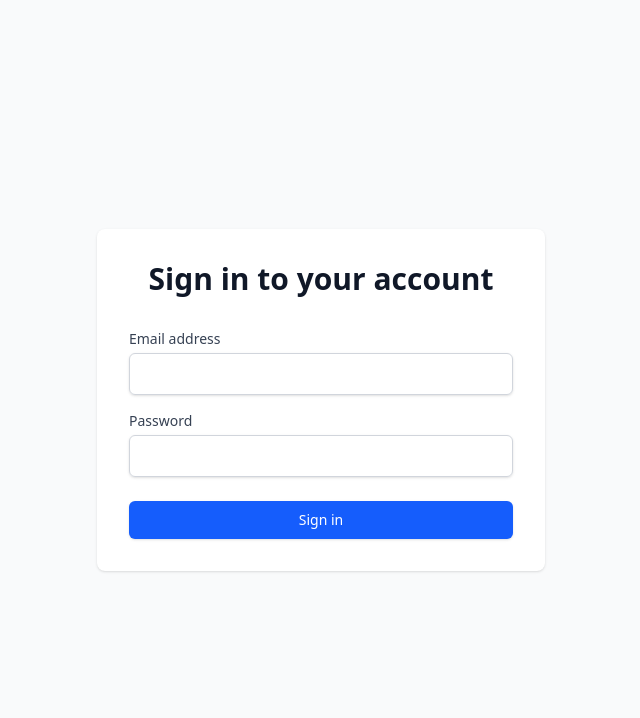
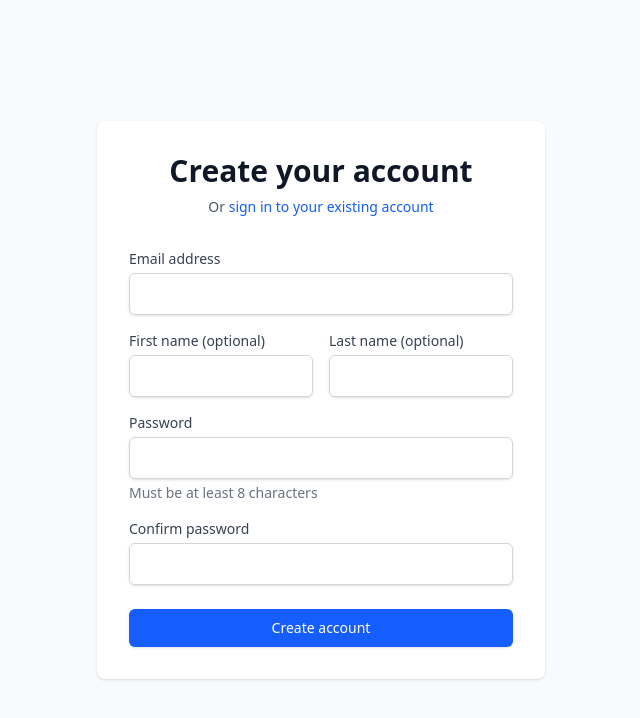
Before and after one commit to jaybrower/budget, a React (Vite) app in the folder ui/: page /register in a window 1280 px wide. Before the commit this address led to /login. Shown: the top 718 px of the page, without its empty margins (319-959 px from the left). Built offline with nearby package versions, Linux system fonts and the light colour scheme.

Commit message:
Adds registration page and table to whitelist email addresses

```diff
--- a/ui/src/App.tsx
+++ b/ui/src/App.tsx
@@ -2,6 +2,7 @@ import { BrowserRouter, Routes, Route, Navigate } from 'react-router-dom';
 import { AuthProvider } from './contexts/AuthContext';
 import { ProtectedRoute } from './components/ProtectedRoute';
 import { Login } from './pages/Login';
+import { Register } from './pages/Register';
 import { Dashboard } from './pages/Dashboard';
 import { Templates } from './pages/Templates';
 import { Purchases } from './pages/Purchases';
@@ -14,6 +15,7 @@ function App() {
       <AuthProvider>
         <Routes>
           <Route path="/login" element={<Login />} />
+          <Route path="/register" element={<Register />} />
           <Route
             path="/"
             element={
--- a/ui/src/api/auth.ts
+++ b/ui/src/api/auth.ts
@@ -1,5 +1,5 @@
 import { apiClient } from './client';
-import type { LoginRequest, LoginResponse, User } from '../types/auth';
+import type { LoginRequest, LoginResponse, RegisterRequest, RegisterResponse, User } from '../types/auth';
 
 export async function login(credentials: LoginRequest): Promise<LoginResponse> {
   return apiClient<LoginResponse>('/users/login', {
@@ -8,6 +8,13 @@ export async function login(credentials: LoginRequest): Promise<LoginResponse> {
   });
 }
 
+export async function register(data: RegisterRequest): Promise<RegisterResponse> {
+  return apiClient<RegisterResponse>('/users/register', {
+    method: 'POST',
+    body: data,
+  });
+}
+
 export async function getMe(): Promise<User> {
   return apiClient<User>('/users/me');
 }
--- a/ui/src/pages/Login.tsx
+++ b/ui/src/pages/Login.tsx
@@ -1,5 +1,5 @@
 import { useState, type FormEvent } from 'react';
-import { useNavigate } from 'react-router-dom';
+import { Link, useNavigate } from 'react-router-dom';
 import { useAuth } from '../contexts/AuthContext';
 
 export function Login() {
@@ -32,6 +32,12 @@ export function Login() {
           <h2 className="text-center text-3xl font-bold text-gray-900">
             Sign in to your account
           </h2>
+          <p className="mt-2 text-center text-sm text-gray-600">
+            Or{' '}
+            <Link to="/register" className="font-medium text-blue-600 hover:text-blue-500">
+              create a new account
+            </Link>
+          </p>
         </div>
 
         <form className="mt-8 space-y-6" onSubmit={handleSubmit}>
--- /dev/null
+++ b/ui/src/pages/Register.tsx
@@ -0,0 +1,176 @@
+import { useState, type FormEvent } from 'react';
+import { Link, useNavigate } from 'react-router-dom';
+import { register } from '../api/auth';
+
+export function Register() {
+  const [email, setEmail] = useState('');
+  const [password, setPassword] = useState('');
+  const [confirmPassword, setConfirmPassword] = useState('');
+  const [firstName, setFirstName] = useState('');
+  const [lastName, setLastName] = useState('');
+  const [error, setError] = useState('');
+  const [isSubmitting, setIsSubmitting] = useState(false);
+  const navigate = useNavigate();
+
+  const handleSubmit = async (e: FormEvent) => {
+    e.preventDefault();
+    setError('');
+
+    // Validate passwords match
+    if (password !== confirmPassword) {
+      setError('Passwords do not match');
+      return;
+    }
+
+    // Validate password length
+    if (password.length < 8) {
+      setError('Password must be at least 8 characters long');
+      return;
+    }
+
+    setIsSubmitting(true);
+
+    try {
+      const response = await register({
+        email,
+        password,
+        firstName: firstName || undefined,
+        lastName: lastName || undefined,
+      });
+
+      // Save authentication data to localStorage
+      localStorage.setItem('token', response.token);
+      localStorage.setItem('user', JSON.stringify(response.user));
+
+      // Redirect to dashboard (AuthProvider will pick up the stored token)
+      navigate('/');
+    } catch (err: any) {
+      if (err.message.includes('not authorized')) {
+        setError('This email address is not authorized to register. Please contact an administrator.');
+      } else if (err.message.includes('already registered')) {
+        setError('This email address is already registered. Please sign in instead.');
+      } else {
+        setError(err instanceof Error ? err.message : 'Registration failed');
+      }
+    } finally {
+      setIsSubmitting(false);
+    }
+  };
+
+  return (
+    <div className="min-h-screen flex items-center justify-center bg-gray-50">
+      <div className="max-w-md w-full space-y-8 p-8 bg-white rounded-lg shadow">
+        <div>
+          <h2 className="text-center text-3xl font-bold text-gray-900">
+            Create your account
+          </h2>
+          <p className="mt-2 text-center text-sm text-gray-600">
+            Or{' '}
+            <Link to="/login" className="font-medium text-blue-600 hover:text-blue-500">
+              sign in to your existing account
+            </Link>
+          </p>
+        </div>
+
+        <form className="mt-8 space-y-6" onSubmit={handleSubmit}>
+          {error && (
+            <div className="bg-red-50 border border-red-200 text-red-600 px-4 py-3 rounded">
+              {error}
+            </div>
+          )}
+
+          <div className="space-y-4">
+            <div>
+              <label htmlFor="email" className="block text-sm font-medium text-gray-700">
+                Email address
+              </label>
+              <input
+                id="email"
+                name="email"
+                type="email"
+                autoComplete="email"
+                required
+                value={email}
+                onChange={(e) => setEmail(e.target.value)}
+                className="mt-1 block w-full px-3 py-2 border border-gray-300 rounded-md shadow-sm focus:outline-none focus:ring-blue-500 focus:border-blue-500"
+              />
+            </div>
+
+            <div className="grid grid-cols-2 gap-4">
+              <div>
+                <label htmlFor="firstName" className="block text-sm font-medium text-gray-700">
+                  First name (optional)
+                </label>
+                <input
+                  id="firstName"
+                  name="firstName"
+                  type="text"
+                  autoComplete="given-name"
+                  value={firstName}
+                  onChange={(e) => setFirstName(e.target.value)}
+                  className="mt-1 block w-full px-3 py-2 border border-gray-300 rounded-md shadow-sm focus:outline-none focus:ring-blue-500 focus:border-blue-500"
+                />
+              </div>
+
+              <div>
+                <label htmlFor="lastName" className="block text-sm font-medium text-gray-700">
+                  Last name (optional)
+                </label>
+                <input
+                  id="lastName"
+                  name="lastName"
+                  type="text"
+                  autoComplete="family-name"
+                  value={lastName}
+                  onChange={(e) => setLastName(e.target.value)}
+                  className="mt-1 block w-full px-3 py-2 border border-gray-300 rounded-md shadow-sm focus:outline-none focus:ring-blue-500 focus:border-blue-500"
+                />
+              </div>
+            </div>
+
+            <div>
+              <label htmlFor="password" className="block text-sm font-medium text-gray-700">
+                Password
+              </label>
+              <input
+                id="password"
+                name="password"
+                type="password"
+                autoComplete="new-password"
+                required
+                value={password}
+                onChange={(e) => setPassword(e.target.value)}
+                className="mt-1 block w-full px-3 py-2 border border-gray-300 rounded-md shadow-sm focus:outline-none focus:ring-blue-500 focus:border-blue-500"
+              />
+              <p className="mt-1 text-sm text-gray-500">Must be at least 8 characters</p>
+            </div>
+
+            <div>
+              <label htmlFor="confirmPassword" className="block text-sm font-medium text-gray-700">
+                Confirm password
+              </label>
+              <input
+                id="confirmPassword"
+                name="confirmPassword"
+                type="password"
+                autoComplete="new-password"
+                required
+                value={confirmPassword}
+                onChange={(e) => setConfirmPassword(e.target.value)}
+                className="mt-1 block w-full px-3 py-2 border border-gray-300 rounded-md shadow-sm focus:outline-none focus:ring-blue-500 focus:border-blue-500"
+              />
+            </div>
+          </div>
+
+          <button
+            type="submit"
+            disabled={isSubmitting}
+            className="w-full flex justify-center py-2 px-4 border border-transparent rounded-md shadow-sm text-sm font-medium text-white bg-blue-600 hover:bg-blue-700 focus:outline-none focus:ring-2 focus:ring-offset-2 focus:ring-blue-500 disabled:opacity-50 disabled:cursor-not-allowed"
+          >
+            {isSubmitting ? 'Creating account...' : 'Create account'}
+          </button>
+        </form>
+      </div>
+    </div>
+  );
+}
```
Also changed, not shown: ui/src/types/auth.ts (+12 -0 lines), 2 other files (tests, documents, lock files or other folders).
